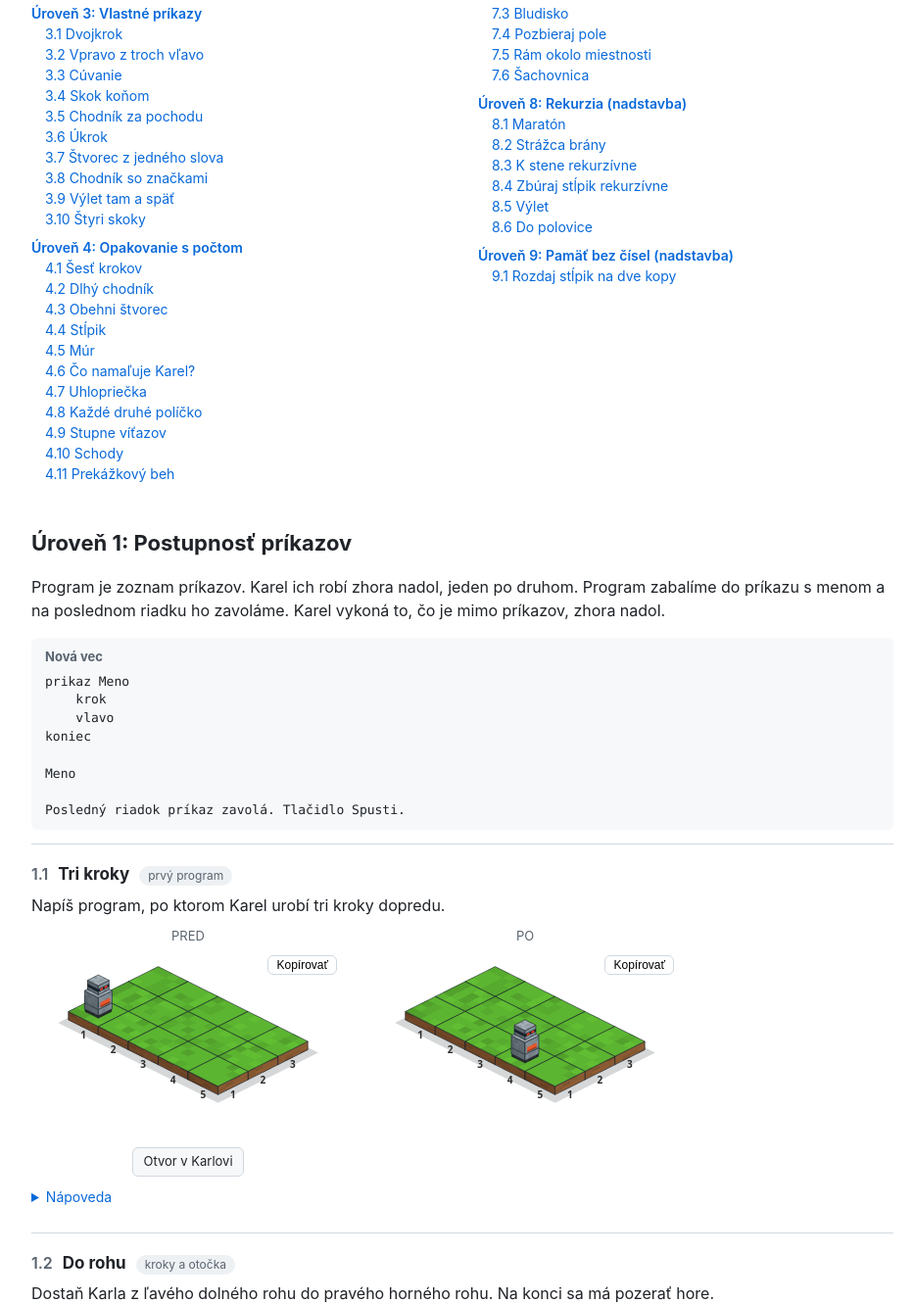
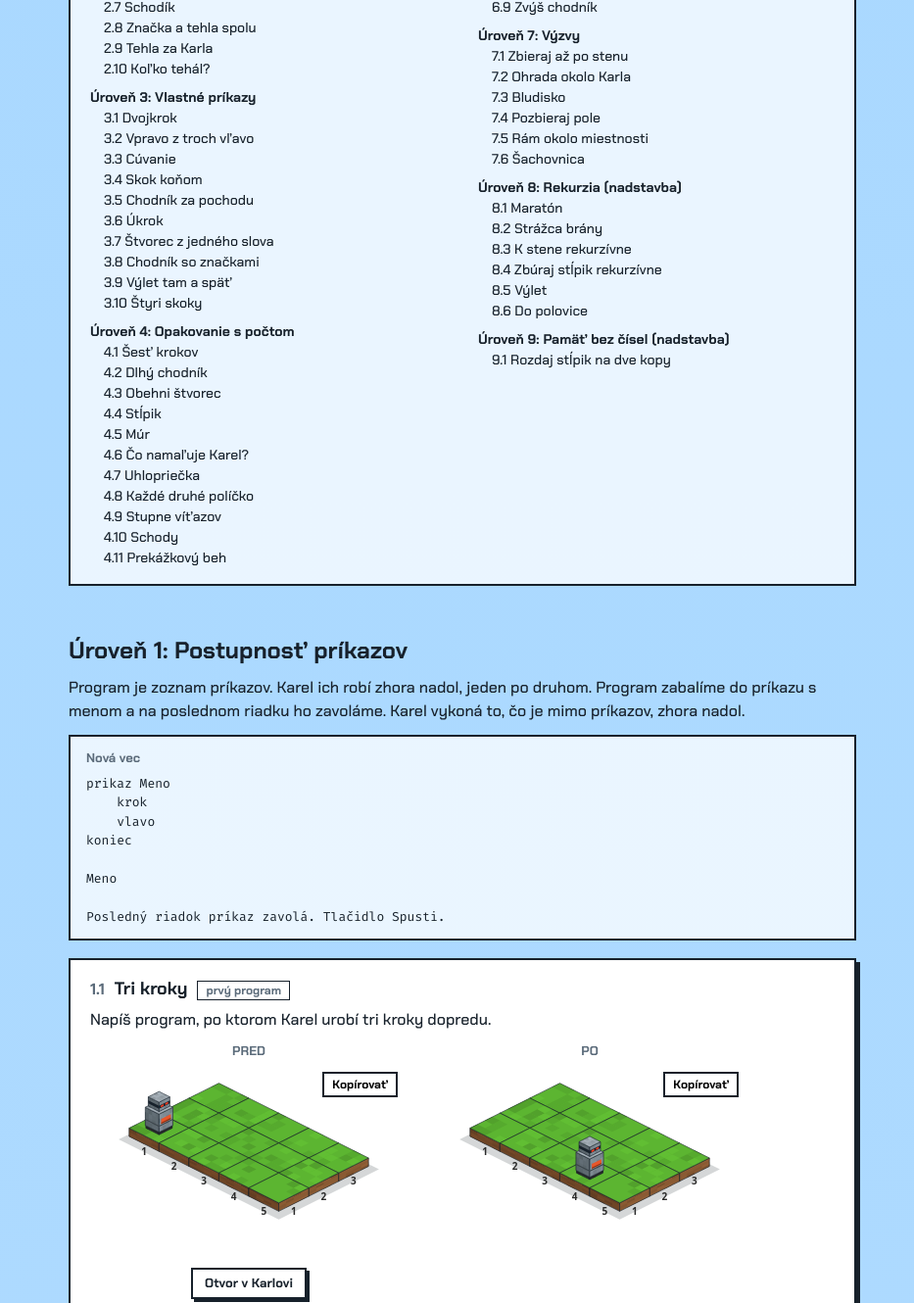
Before and after one commit to msm-claude/karel, a website built with Vite: page ulohy/index.html in a window 1280 px wide. Shown: the part 578-1908 px from the top of the page at 98% size, without its empty margins (168-1101 px from the left). Built offline with nearby package versions, Linux system fonts and the light colour scheme.

Commit message:
feat(ulohy): the sheet shares the landing design (#21)
One site.css for palette, background, header and pill buttons; the sheet
gets the same header with the brand linking home, task cards as ink-bordered
panels. The brand in the app header links home as well.

Co-authored-by: Claude Fable 5.1 <noreply@anthropic.com>

```diff
--- a/src/ui/landing.css
+++ b/src/ui/landing.css
@@ -1,73 +1,5 @@
-:root {
-  --ink: #17212b;
-  --dim: #5b6b7a;
-  --grass: #5cb531;
-  --red: #e8562a;
-  --sky1: #a9d8ff;
-  --sky2: #eef7ff;
-}
-* {
-  box-sizing: border-box;
-  margin: 0;
-}
-body {
-  min-height: 100vh;
-  background: linear-gradient(var(--sky1), var(--sky2) 70%);
-  color: var(--ink);
-  font: 16px/1.5 'Chakra Petch', system-ui, sans-serif;
-  display: flex;
-  flex-direction: column;
-}
-a {
-  color: inherit;
-}
-.top {
-  height: 64px;
-  display: flex;
-  align-items: center;
-  gap: 20px;
-  padding: 0 clamp(16px, 4vw, 48px);
-}
-.brand {
-  font-weight: 700;
-  font-size: 26px;
-  letter-spacing: 0.02em;
-  flex: 1;
-}
-.brand i {
-  display: inline-block;
-  width: 18px;
-  height: 18px;
-  background: var(--grass);
-  border: 2px solid var(--ink);
-  margin-right: 10px;
-  vertical-align: -2px;
-  box-shadow: 3px 3px 0 var(--ink);
-}
-.top nav {
-  display: flex;
-  gap: 18px;
-  align-items: center;
-  font-weight: 700;
-}
-.pill {
-  display: inline-block;
-  border: 2px solid var(--ink);
-  background: #fff;
-  padding: 8px 16px;
-  font-weight: 700;
-  text-decoration: none;
-  box-shadow: 3px 3px 0 var(--ink);
-}
-.pill:active {
-  transform: translate(2px, 2px);
-  box-shadow: 1px 1px 0 var(--ink);
-}
-.pill.big {
-  background: var(--grass);
-  padding: 12px 22px;
-  font-size: 18px;
-}
+@import "./site.css";
+
 main {
   flex: 1;
   width: min(1100px, 100%);
--- /dev/null
+++ b/src/ui/site.css
@@ -0,0 +1,73 @@
+/* Shared by the landing and the task sheet: palette, background, header, pill buttons. */
+:root {
+  --ink: #17212b;
+  --dim: #5b6b7a;
+  --grass: #5cb531;
+  --red: #e8562a;
+  --sky1: #a9d8ff;
+  --sky2: #eef7ff;
+}
+* {
+  box-sizing: border-box;
+  margin: 0;
+}
+body {
+  min-height: 100vh;
+  background: linear-gradient(var(--sky1), var(--sky2) 70%);
+  color: var(--ink);
+  font: 16px/1.5 'Chakra Petch', system-ui, sans-serif;
+  display: flex;
+  flex-direction: column;
+}
+a {
+  color: inherit;
+}
+.top {
+  height: 64px;
+  display: flex;
+  align-items: center;
+  gap: 20px;
+  padding: 0 clamp(16px, 4vw, 48px);
+}
+.brand {
+  color: inherit;
+  text-decoration: none;
+  font-weight: 700;
+  font-size: 26px;
+  letter-spacing: 0.02em;
+  flex: 1;
+}
+.brand i {
+  display: inline-block;
+  width: 18px;
+  height: 18px;
+  background: var(--grass);
+  border: 2px solid var(--ink);
+  margin-right: 10px;
+  vertical-align: -2px;
+  box-shadow: 3px 3px 0 var(--ink);
+}
+.top nav {
+  display: flex;
+  gap: 18px;
+  align-items: center;
+  font-weight: 700;
+}
+.pill {
+  display: inline-block;
+  border: 2px solid var(--ink);
+  background: #fff;
+  padding: 8px 16px;
+  font-weight: 700;
+  text-decoration: none;
+  box-shadow: 3px 3px 0 var(--ink);
+}
+.pill:active {
+  transform: translate(2px, 2px);
+  box-shadow: 1px 1px 0 var(--ink);
+}
+.pill.big {
+  background: var(--grass);
+  padding: 12px 22px;
+  font-size: 18px;
+}
--- a/src/ui/style.css
+++ b/src/ui/style.css
@@ -50,6 +50,8 @@ textarea:focus-visible {
   flex: none;
 }
 .brand {
+  color: inherit;
+  text-decoration: none;
   font-weight: 700;
   font-size: 26px;
   letter-spacing: 0.02em;
--- a/ulohy/index.html
+++ b/ulohy/index.html
@@ -6,60 +6,23 @@
 <link rel="icon" href="../favicon-ulohy.svg">
 <link rel="apple-touch-icon" href="../apple-touch-icon-ulohy.png">
 <title>Karel – úlohy</title>
-<style>
-  body { font-family: -apple-system, "Segoe UI", Helvetica, Arial, sans-serif; color: #1f2328; line-height: 1.5; margin: 0; background: #fff; }
-  main { max-width: 880px; margin: 0 auto; padding: 32px 20px 80px; }
-  a { color: #0969da; }
-  h1 { font-size: 28px; margin: 0 0 6px; }
-  .sub { color: #59636e; margin: 0 0 20px; }
-  h2 { font-size: 22px; margin: 44px 0 8px; }
-  h3 { font-size: 17px; margin: 0; }
-  .toc { font-size: 14px; columns: 2; column-gap: 32px; }
-  .toc ol { list-style: none; padding: 0; margin: 0; }
-  .toc > ol > li { break-inside: avoid; margin-bottom: 8px; }
-  .toc > ol > li > a { font-weight: 600; }
-  .toc ol ol { padding-left: 14px; }
-  .toc a { text-decoration: none; }
-  .toc a:hover { text-decoration: underline; }
-  @media (max-width: 640px) { .toc { columns: 1; } }
-  pre { background: #f6f8fa; border-radius: 6px; padding: 12px; margin: 0; font: 13px/1.45 ui-monospace, SFMono-Regular, Menlo, monospace; overflow: auto; }
-  .box { background: #f6f8fa; border-radius: 6px; padding: 10px 14px; margin: 12px 0; }
-  .box h4 { margin: 0 0 6px; font-size: 13px; color: #59636e; }
-  .box pre { padding: 0; }
-  .task { border-top: 1px solid #d1d9e0; padding: 18px 0 6px; margin-top: 14px; }
-  .task header { display: flex; align-items: baseline; gap: 10px; flex-wrap: wrap; margin-bottom: 6px; }
-  .num { color: #59636e; font-weight: 600; }
-  .tag { font-size: 12px; background: #eef1f4; color: #59636e; border-radius: 12px; padding: 1px 9px; }
-  .tag.type { background: #fff8c5; color: #7d4e00; }
-  .note { border-left: 3px solid #d1d9e0; color: #59636e; padding: 4px 12px; margin: 10px 0; font-size: 14px; }
-  .worlds { margin: 10px 0; }
-  .pair { display: flex; gap: 24px; align-items: flex-start; flex-wrap: wrap; }
-  .pair.map { margin-top: 10px; }
-  .world { text-align: center; }
-  .lbl { font-size: 13px; color: #59636e; margin-bottom: 2px; }
-  canvas.map { display: block; width: 320px; height: 200px; max-width: 100%; }
-  .q { display: flex; align-items: center; justify-content: center; border: 1px dashed #d1d9e0; border-radius: 6px; color: #8b949e; font-size: 28px; }
-  .dl { display: inline-block; margin: 4px auto 0; font: inherit; font-size: 13px; padding: 4px 10px; border: 1px solid #d1d9e0; border-radius: 6px; background: #f6f8fa; color: #1f2328; cursor: pointer; text-decoration: none; }
-  .dl:hover { background: #eef1f4; }
-  .code { position: relative; margin: 10px 0; }
-  .mapbox { position: relative; display: block; border-radius: 6px; transition: background .15s; }
-  .mapbox:hover { background: #f6f8fa; }
-  .mapbox .cp { opacity: 0; transition: opacity .15s; }
-  .mapbox:hover .cp, .mapbox .cp:focus-visible { opacity: 1; }
-  @media (hover: none) { .mapbox .cp { opacity: 1; } }
-  .cp { position: absolute; top: 8px; right: 8px; font-size: 12px; padding: 2px 8px; border: 1px solid #d1d9e0; border-radius: 6px; background: #fff; cursor: pointer; }
-  .cp.ok { background: #dafbe1; }
-  details { margin: 6px 0; }
-  summary { cursor: pointer; color: #0969da; font-size: 14px; }
-  .why { color: #59636e; font-size: 14px; margin: 4px 0 0; }
-  @media print { .dl, .cp { display: none; } .task { break-inside: avoid; } }
-</style>
+<link rel="preconnect" href="https://fonts.googleapis.com">
+<link rel="preconnect" href="https://fonts.gstatic.com" crossorigin>
+<link href="https://fonts.googleapis.com/css2?family=Chakra+Petch:wght@500;700&family=Fira+Code:wght@400;600&display=swap" rel="stylesheet">
+<link rel="stylesheet" href="./ulohy.css">
 </head>
 <body>
+<header class="top">
+  <a class="brand" href="../"><i></i>Karel</a>
+  <nav>
+    <a href="./">Zadania</a>
+    <a class="pill" href="../app/">Otvoriť Karla</a>
+  </nav>
+</header>
 <main>
 <h1>Úlohy pre Karla</h1>
 <p class="sub">Programovanie s robotom Karlom v <a href="../app/">aplikácii Karel</a>.</p>
-<nav class="toc" id="toc"></nav>
+<nav class="toc panel" id="toc"></nav>
 <div id="content"></div>
 </main>
 <script type="module" src="./ulohy.ts"></script>
--- /dev/null
+++ b/ulohy/ulohy.css
@@ -0,0 +1,238 @@
+@import "../src/ui/site.css";
+
+main {
+  width: min(900px, 100%);
+  margin: 0 auto;
+  padding: clamp(12px, 3vw, 32px) clamp(16px, 4vw, 48px) 80px;
+}
+h1 {
+  font-size: clamp(30px, 4vw, 40px);
+  line-height: 1.1;
+  margin-bottom: 6px;
+}
+.sub {
+  color: var(--dim);
+  margin-bottom: 22px;
+}
+h2 {
+  font-size: 24px;
+  margin: 48px 0 8px;
+}
+h3 {
+  font-size: 18px;
+  margin: 0;
+}
+.panel {
+  background: rgba(255, 255, 255, 0.75);
+  border: 2px solid var(--ink);
+  padding: 16px 20px;
+}
+.toc {
+  font-size: 14px;
+  columns: 2;
+  column-gap: 32px;
+}
+.toc ol {
+  list-style: none;
+  padding: 0;
+}
+.toc > ol > li {
+  break-inside: avoid;
+  margin-bottom: 8px;
+}
+.toc > ol > li > a {
+  font-weight: 700;
+}
+.toc ol ol {
+  padding-left: 14px;
+}
+.toc a {
+  text-decoration: none;
+}
+.toc a:hover {
+  text-decoration: underline;
+}
+pre {
+  background: #fff;
+  border: 2px solid var(--ink);
+  padding: 12px 14px;
+  font: 13px/1.5 'Fira Code', ui-monospace, monospace;
+  overflow: auto;
+}
+.box {
+  margin: 12px 0;
+  background: rgba(255, 255, 255, 0.75);
+  border: 2px solid var(--ink);
+  padding: 12px 16px;
+}
+.box h4 {
+  margin: 0 0 6px;
+  font-size: 13px;
+  color: var(--dim);
+  text-transform: none;
+}
+.box pre {
+  border: 0;
+  padding: 0;
+  background: transparent;
+}
+.task {
+  background: #fff;
+  border: 2px solid var(--ink);
+  box-shadow: 4px 4px 0 var(--ink);
+  padding: 16px 20px 10px;
+  margin-top: 18px;
+}
+.task header {
+  display: flex;
+  align-items: baseline;
+  gap: 10px;
+  flex-wrap: wrap;
+  margin-bottom: 6px;
+}
+.num {
+  color: var(--dim);
+  font-weight: 700;
+}
+.tag {
+  font-size: 12px;
+  font-weight: 700;
+  border: 1px solid var(--ink);
+  padding: 0 8px;
+  color: var(--dim);
+}
+.tag.type {
+  background: #ffd23f;
+  color: var(--ink);
+}
+.note {
+  border-left: 3px solid var(--ink);
+  color: var(--dim);
+  padding: 4px 12px;
+  margin: 10px 0;
+  font-size: 14px;
+}
+.worlds {
+  margin: 10px 0;
+}
+.pair {
+  display: flex;
+  gap: 24px;
+  align-items: flex-start;
+  flex-wrap: wrap;
+}
+.pair.map {
+  margin-top: 10px;
+}
+.world {
+  text-align: center;
+}
+.lbl {
+  font-size: 13px;
+  font-weight: 700;
+  color: var(--dim);
+  margin-bottom: 2px;
+}
+.mapbox {
+  position: relative;
+  border: 2px solid transparent;
+  transition: border-color 0.15s, background 0.15s;
+}
+.mapbox:hover {
+  background: #fff;
+  border-color: var(--ink);
+}
+canvas.map {
+  display: block;
+  width: 320px;
+  height: 200px;
+  max-width: 100%;
+}
+.q {
+  display: flex;
+  align-items: center;
+  justify-content: center;
+  border: 2px dashed var(--ink);
+  color: var(--dim);
+  font-size: 28px;
+  font-weight: 700;
+}
+.dl {
+  display: inline-block;
+  margin: 6px auto 0;
+  font: inherit;
+  font-size: 13px;
+  font-weight: 700;
+  padding: 4px 12px;
+  border: 2px solid var(--ink);
+  background: #fff;
+  color: var(--ink);
+  cursor: pointer;
+  text-decoration: none;
+  box-shadow: 3px 3px 0 var(--ink);
+}
+.dl:active {
+  transform: translate(2px, 2px);
+  box-shadow: 1px 1px 0 var(--ink);
+}
+.code {
+  position: relative;
+  margin: 10px 0;
+}
+.cp {
+  position: absolute;
+  top: 8px;
+  right: 8px;
+  font: inherit;
+  font-size: 12px;
+  font-weight: 700;
+  padding: 2px 8px;
+  border: 2px solid var(--ink);
+  background: #fff;
+  cursor: pointer;
+}
+.cp.ok {
+  background: var(--grass);
+}
+.mapbox .cp {
+  opacity: 0;
+  transition: opacity 0.15s;
+}
+.mapbox:hover .cp,
+.mapbox .cp:focus-visible {
+  opacity: 1;
+}
+@media (hover: none) {
+  .mapbox .cp {
+    opacity: 1;
+  }
+}
+details {
+  margin: 6px 0;
+}
+summary {
+  cursor: pointer;
+  font-weight: 700;
+  font-size: 14px;
+}
+.why {
+  color: var(--dim);
+  font-size: 14px;
+  margin: 4px 0 0;
+}
+@media (max-width: 640px) {
+  .toc {
+    columns: 1;
+  }
+}
+@media print {
+  .dl,
+  .cp,
+  .top {
+    display: none;
+  }
+  .task {
+    break-inside: avoid;
+    box-shadow: none;
+  }
+}
```
Also changed, not shown: app/index.html (+1 -1 lines), index.html (+1 -1 lines).
